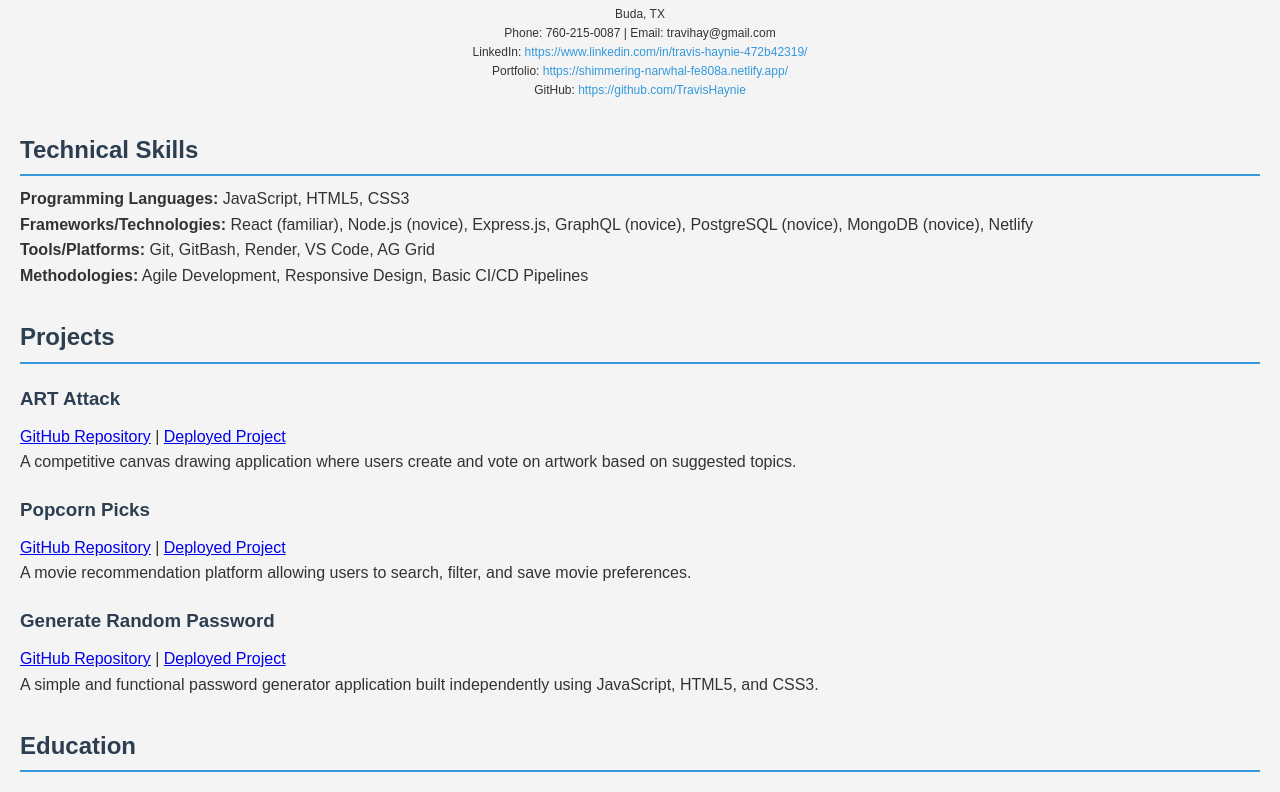
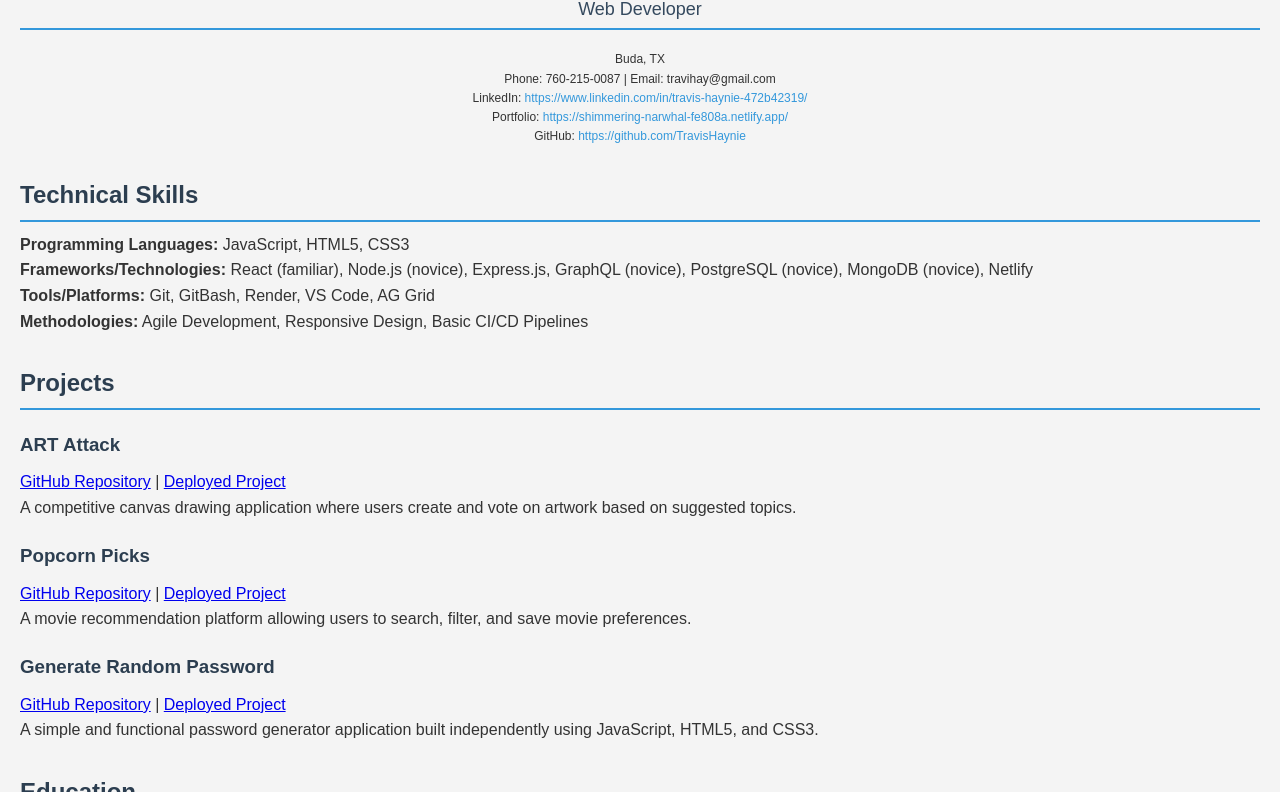
Before and after one commit to TravisHaynie/Resume, a plain HTML site: page index.html in a window 1280 px wide. Shown: the part 98-890 px from the top of the page. Drawn offline with Linux system fonts and the light colour scheme.

Commit message:
changed html and css

```diff
--- a/index.html
+++ b/index.html
@@ -8,6 +8,7 @@
   </head>
   <body>
     <h1>Travis Haynie</h1>
+    <h2 class="subtitle">Web Developer</h2>
     <p class="contact-info">
         Buda, TX <br />
         Phone: 760-215-0087 | Email: travihay@gmail.com <br />
--- a/style.css
+++ b/style.css
@@ -15,9 +15,20 @@ h1, h2, h3 {
     margin-bottom: 10px;
 }
 
+
+
 /* Center only the header and contact info */
 h1 {
     text-align: center;
+}
+
+.subtitle {
+    text-align: center;
+    font-size: 18px;
+    color: #34495e;
+    margin-top: -10px; /* Adjust to reduce the gap between h1 and h2 */
+    margin-bottom: 20px; /* Add spacing before the next section */
+    font-weight: 400; /* Make it visually distinct from the h1 */
 }
 
 .contact-info {
```
